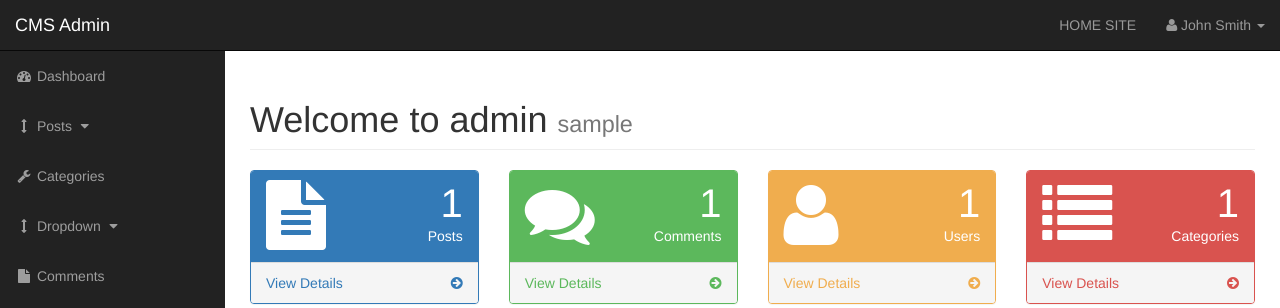
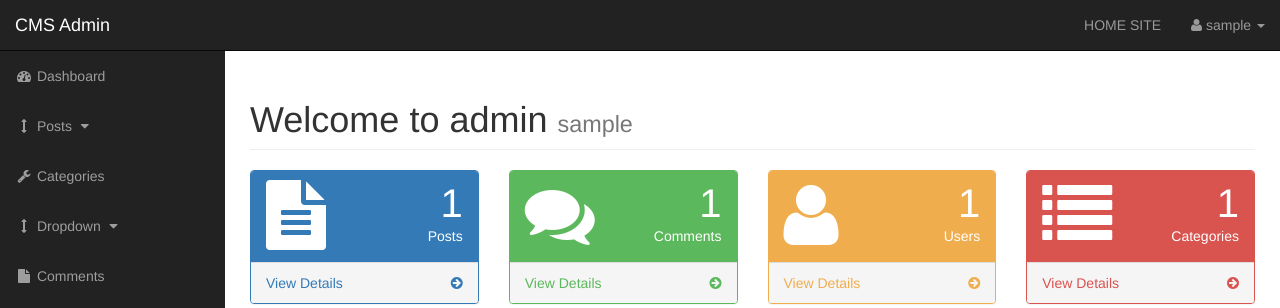
Before and after one commit to Albinaaaaa/cms-blogging-system-project, a PHP site: page /admin/index.php in a window 1280 px wide. Shown: the top 308 px of the page. Run offline with PHP 8.4, Linux system fonts and the light colour scheme; the visitor is signed in with stand-in values (Sample User, id 1); tables that the repository leaves empty or names only in its code hold one stand-in row (values such as "Sample post"); some libraries are stand-ins or nearby versions.

Commit message:
added dynamic personalization to admin profile

```diff
--- a/admin/includes/admin_navigation.php
+++ b/admin/includes/admin_navigation.php
@@ -13,7 +13,11 @@
 	<ul class="nav navbar-right top-nav">
 		<li><a href="../index.php">HOME SITE</a></li>
 		<li class="dropdown">
-			<a href="#" class="dropdown-toggle" data-toggle="dropdown"><i class="fa fa-user"></i> John Smith <b class="caret"></b></a>
+			<a href="#" class="dropdown-toggle" data-toggle="dropdown"><i class="fa fa-user"></i>
+				<?php
+				echo $_SESSION['username'];
+				?>
+				<b class="caret"></b></a>
 			<ul class="dropdown-menu">
 				<li>
 					<a href="profile.php"><i class="fa fa-fw fa-user"></i> Profile</a>
```
